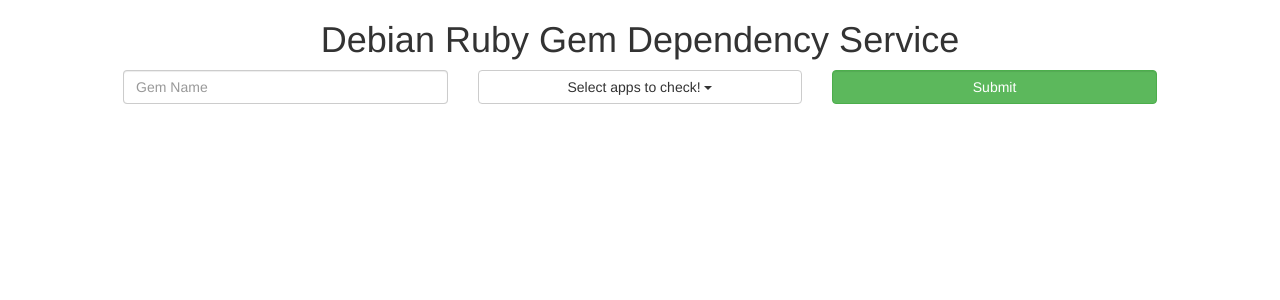
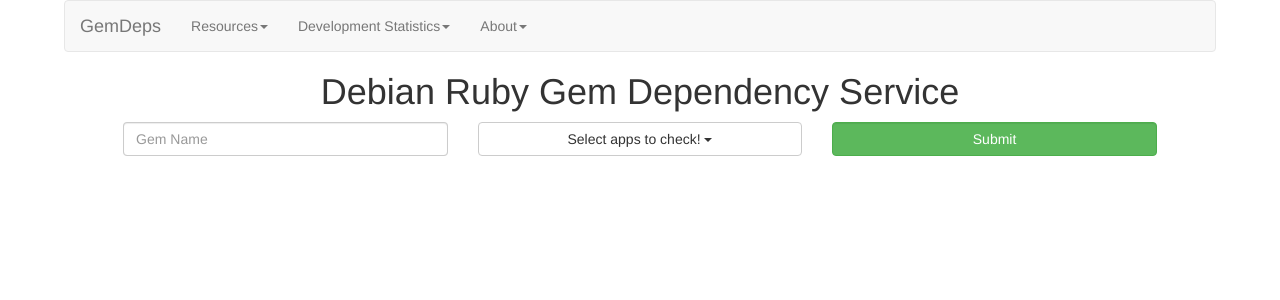
Before and after one commit to balasankarc/gemdeps_service, a Flask app: page / in a window 1280 px wide. Shown: the top 300 px of the page. Run offline with Flask 2, Linux system fonts and the light colour scheme; some libraries are stand-ins or nearby versions.

Commit message:
Navbar - draft

```diff
--- a/gemdeps/templates/index.html
+++ b/gemdeps/templates/index.html
@@ -9,6 +9,56 @@
         <link rel="stylesheet" href="/static/css/bootstrap-multiselect.css" type="text/css" />
     </head>
     <body style="margin-left:5%;width:90%">
+        <nav class="navbar navbar-default">
+            <div class="container-fluid">
+                <!-- Brand and toggle get grouped for better mobile display -->
+                <div class="navbar-header">
+                    <button type="button" class="navbar-toggle collapsed" data-toggle="collapse" data-target="#bs-example-navbar-collapse-1" aria-expanded="false">
+                        <span class="sr-only">Toggle navigation</span>
+                        <span class="icon-bar"></span>
+                        <span class="icon-bar"></span>
+                        <span class="icon-bar"></span>
+                    </button>
+                    <a class="navbar-brand" href="#">GemDeps</a>
+                </div>
+
+                <!-- Collect the nav links, forms, and other content for toggling -->
+                <div class="collapse navbar-collapse" id="bs-example-navbar-collapse-1">
+                    <ul class="nav navbar-nav">
+                        <li class="dropdown">
+                            <a href="#" class="dropdown-toggle" data-toggle="dropdown" role="button" aria-haspopup="true" aria-expanded="false">Resources<span class="caret"></span></a>
+                            <ul class="dropdown-menu">
+                                <li><a href="#">Ruby Team @ Debian Wiki</a></li>
+                                <li><a href="#">Ruby Packaging HowTo</a></li>
+                                <li><a href="#">Debian Ruby Alioth Git Repo</a></li>
+                                <li role="separator" class="divider"></li>
+                                <li><a href="#">WNPP Packages</a></li>
+                                <li><a href="#">NEW Packages</a></li>
+                                <li role="separator" class="divider"></li>
+                                <li><a href="#">Unofficial Gitlab repo</a></li>
+                            </ul>
+                        </li>
+                         <li class="dropdown">
+                            <a href="#" class="dropdown-toggle" data-toggle="dropdown" role="button" aria-haspopup="true" aria-expanded="false">Development Statistics<span class="caret"></span></a>
+                            <ul class="dropdown-menu">
+                                <li><a href="#">Diaspora</a></li>
+                                <li><a href="#">GitLab</a></li>
+                                <li><a href="#">Asciinema</a></li>
+                            </ul>
+                        </li>
+                          <li class="dropdown">
+                            <a href="#" class="dropdown-toggle" data-toggle="dropdown" role="button" aria-haspopup="true" aria-expanded="false">About<span class="caret"></span></a>
+                            <ul class="dropdown-menu">
+                                <li><a href="#">Gemdeps</a></li>
+                                <li><a href="#">Source</a></li>
+                                <li><a href="#">Gemfileparser</a></li>
+                                <li><a href="#">Copyright</a></li>
+                            </ul>
+                        </li>
+                    </ul>
+                </div><!-- /.navbar-collapse -->
+            </div><!-- /.container-fluid -->
+        </nav>
         <h1 style='text-align:center'>Debian Ruby Gem Dependency Service</h1>
         <div class="row">
             <form action="/" method="POST">
```
Lines whose indentation alone changed are shown as unchanged.
